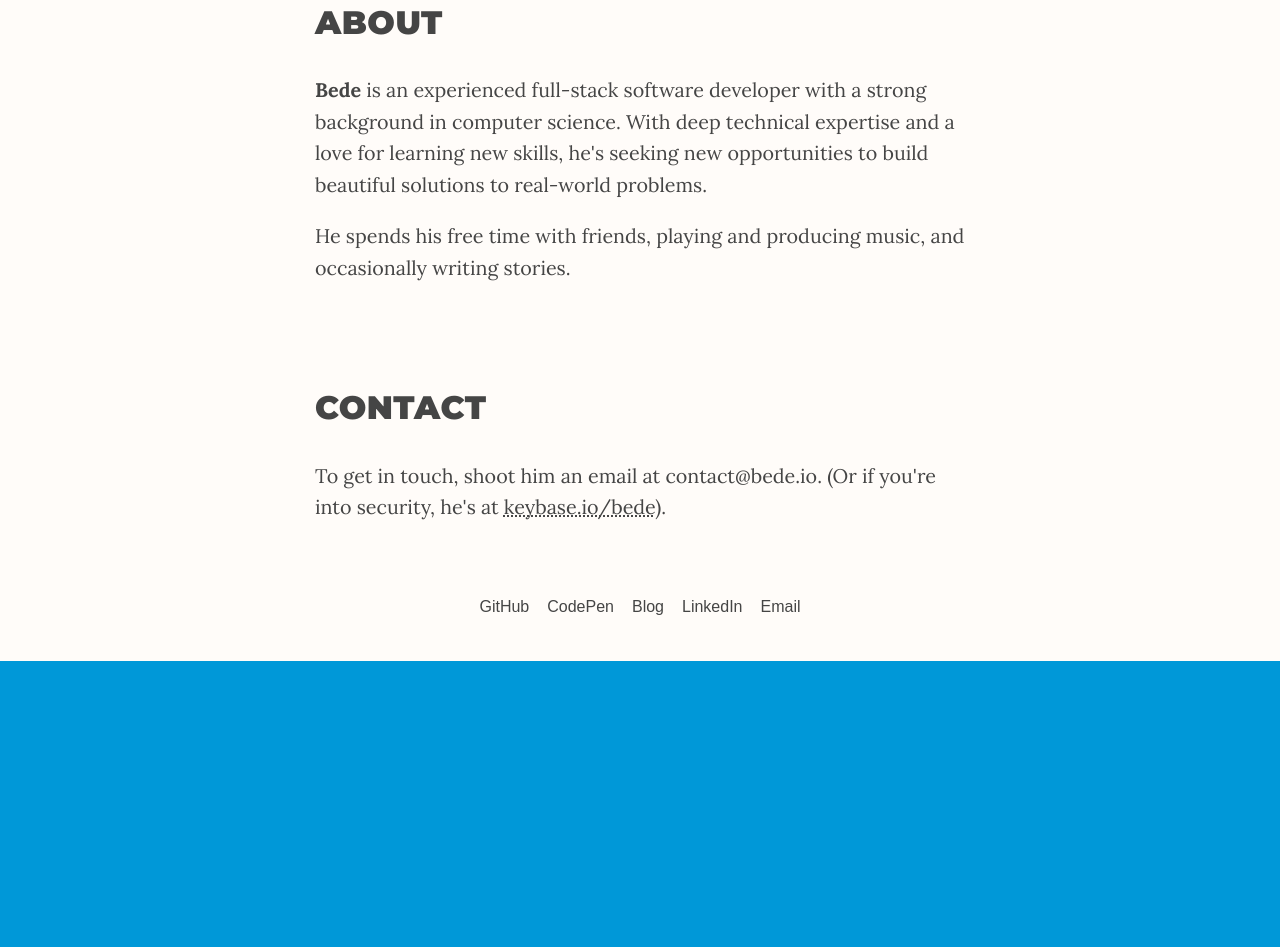
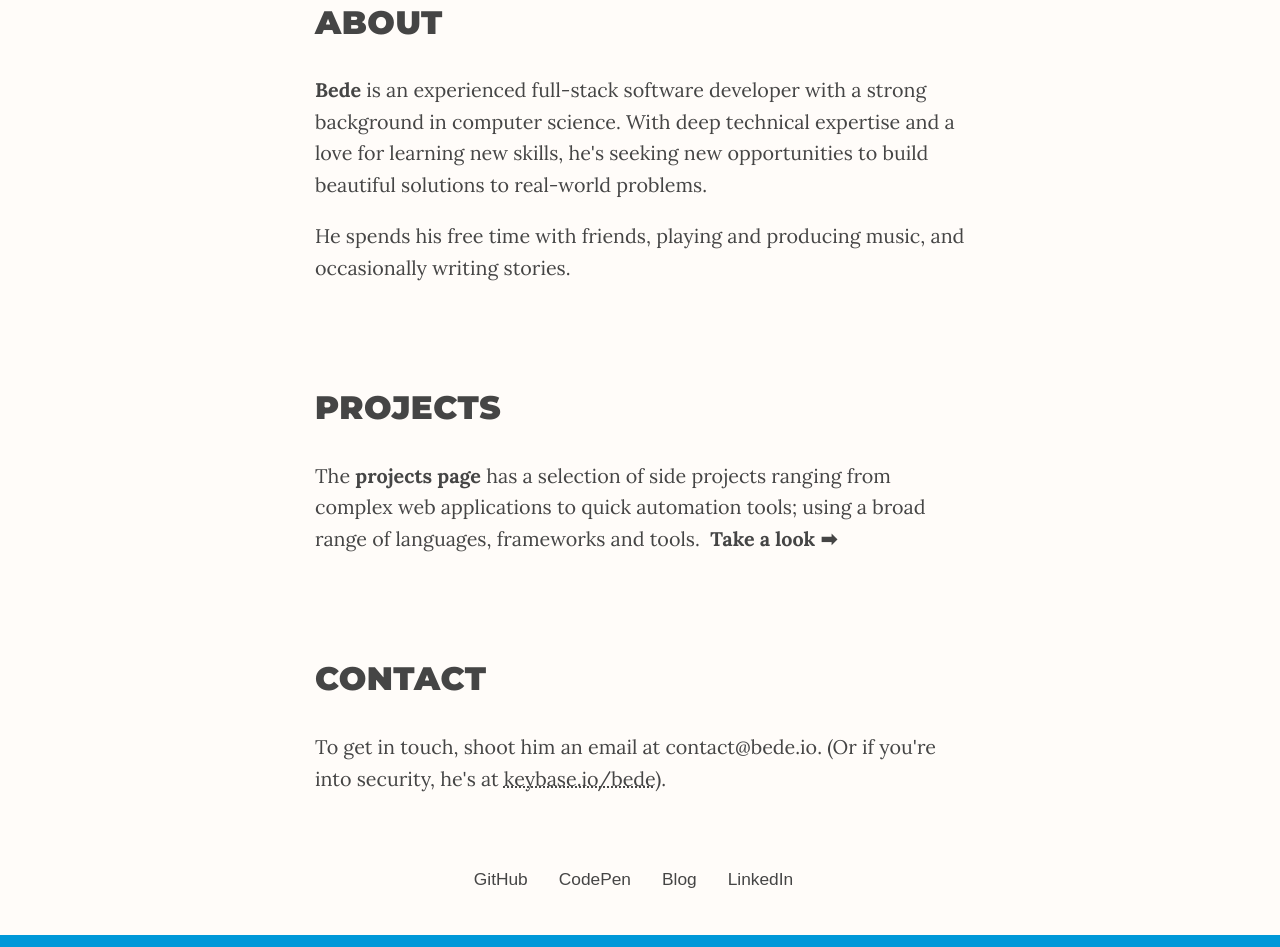
Before and after one commit to bedekelly/bedekelly.github.io, a plain HTML site: page index.html in a window 1280 px wide. Shown: the part 542-1489 px from the top of the page. Before the commit the page ends 1215 px from the top, so only its background shows below. Drawn offline with Linux system fonts and the light colour scheme.

Commit message:
Tweak styles and projects, as well as a new projects section

```diff
--- a/css/projects.css
+++ b/css/projects.css
@@ -135,13 +135,19 @@ section > p {
 }
 
 
+.contact-methods li {
+  display: inline;
+  margin: 7px 20px 7px 7px;
+}
+
+
 .findme {
   margin-bottom: 25px;
 }
 
-li.navigation > a {
-  font-size: 12pt;
-  font-family: "Arial", sans-serif;
+.contact-methods li > a {
+  font-size: 13pt;
+  font-family: "Arial", sans;
 }
 
 .project-title {
--- a/css/style.css
+++ b/css/style.css
@@ -126,20 +126,20 @@ section > p {
   background: var(--accent2);
 }
 
-:not(:p)::selection {
+:not(p)::selection {
   background: none;
 }
 
-ul {
+.contact-methods {
   padding: 0;
   list-style-type: none;
   margin-top: 75px;
   text-align: center;
 }
 
-li {
+.contact-methods li {
   display: inline;
-  margin: 7px;
+  margin: 7px 20px 7px 7px;
 }
 
 
@@ -147,8 +147,8 @@ li {
   margin-bottom: 25px;
 }
 
-li > a {
-  font-size: 12pt;
+.contact-methods li > a {
+  font-size: 13pt;
   font-family: "Arial", sans;
 }
 
@@ -157,3 +157,7 @@ li > a {
   text-decoration-style: dotted;
   text-decoration-skip-ink: none;
 }
+
+.projects-link {
+  font-weight: bold;
+}
--- a/index.html
+++ b/index.html
@@ -5,7 +5,7 @@
     <title>Bede Kelly</title>
     <meta
       name="Description"
-      content="Bede Kelly is a full-stack developer based near London, UK."
+      content="Bede Kelly is a developer based near London, UK. He's seeking new opportunities in full-stack web development."
     />
     <meta
       name="google-site-verification"
@@ -24,7 +24,7 @@
     </nav>
 
     <heading>
-      <img draggable="false" src="images/face.jpeg" alt="" />
+      <img draggable="false" src="images/face.jpeg" alt="Bede Kelly's face" />
       <h1>Bede Kelly</h1>
       <h2>Full Stack Developer</h2>
     </heading>
@@ -41,6 +41,14 @@
         He spends his free time with friends, playing and producing music, and
         occasionally writing stories.
       </p>
+    </section>
+
+    <section class="projects">
+      <h3>Projects</h3>
+      <p>The <a class="projects-link" href="/projects">projects page</a> has a
+        selection of side projects ranging from complex web applications
+        to quick automation tools; using a broad range of languages, frameworks
+        and tools. &nbsp;<a class="projects-link" href="/projects">Take a look ➡</a></p>
     </section>
 
     <section class="findme">
@@ -66,11 +74,10 @@
         <li>
           <a href="https://linkedin.com/in/bedekelly">LinkedIn</a>
         </li>
-        <li>
-          <a href="mailto:contact@bede.io">Email</a>
-        </li>
       </ul>
     </section>
 
+
+
   </body>
 </html>
```
Also changed, not shown: js/projectsData.js (+23 -23 lines), projects.html (+0 -3 lines), images/projects/Monads.png (added).
